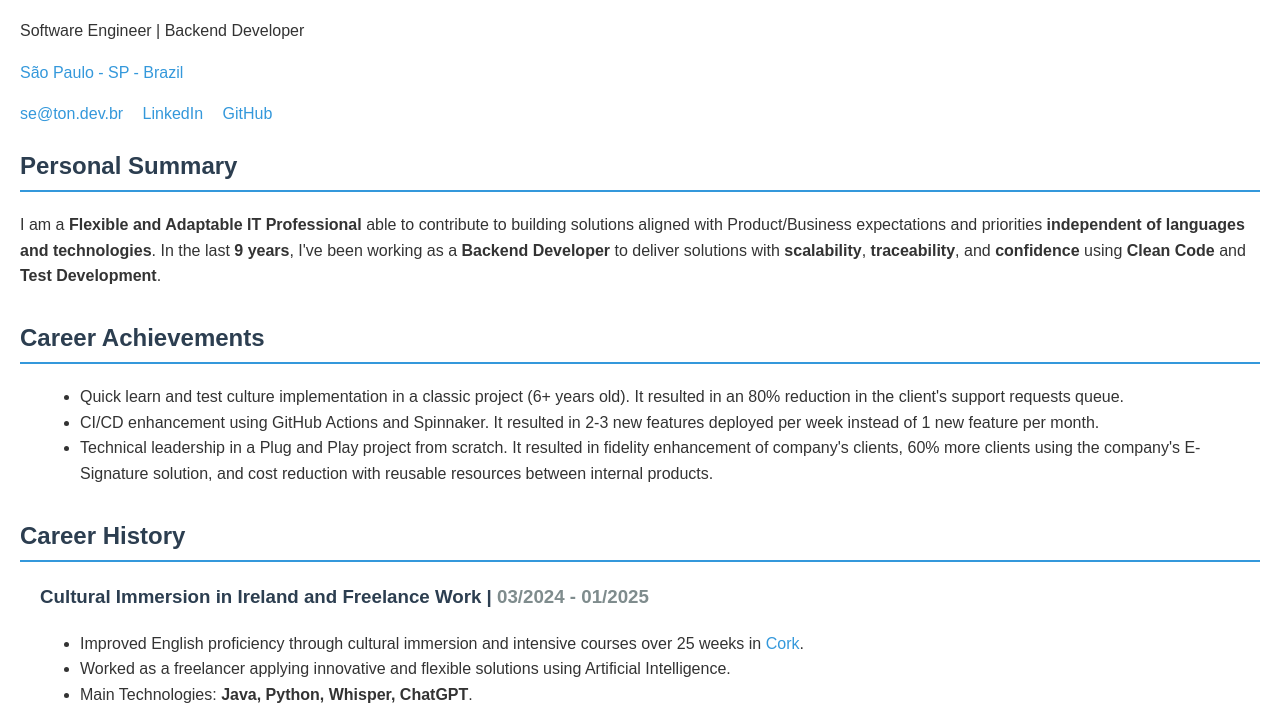
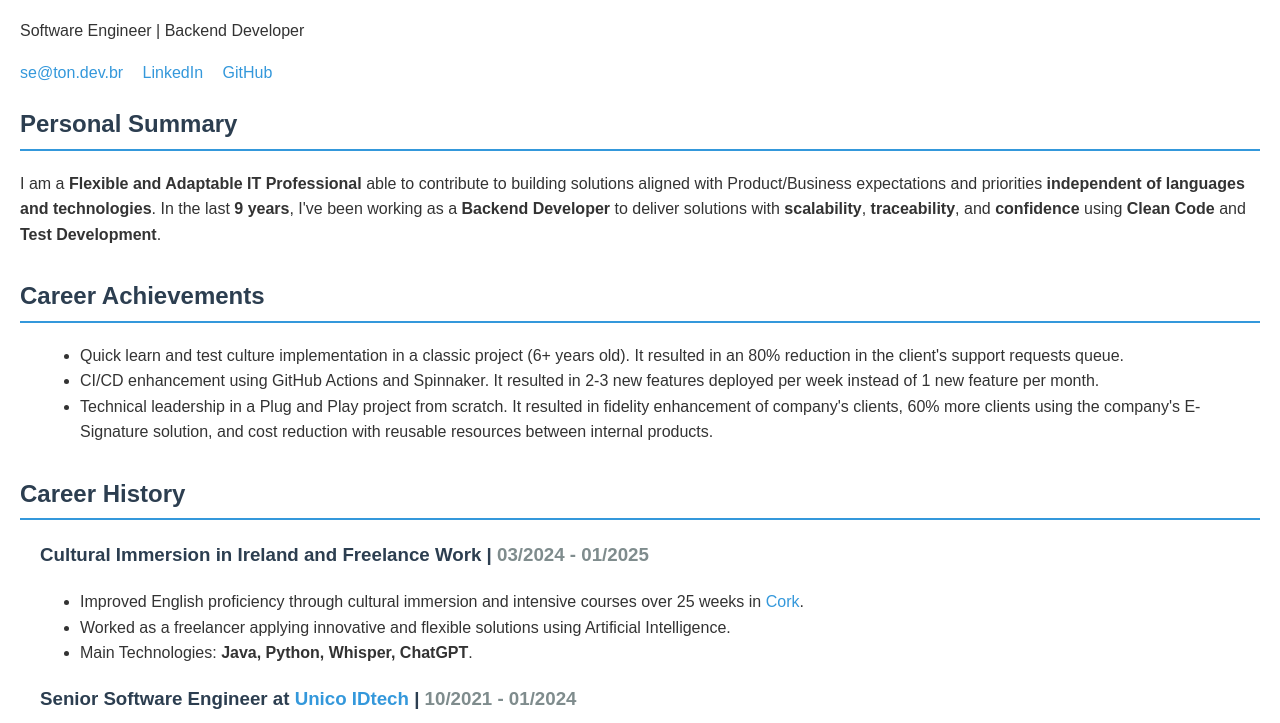
Before and after one commit to tondeverton/tondevbr.github.io, a plain HTML site: page index.html in a window 1280 px wide. Shown: the part 76-799 px from the top of the page. Drawn offline with Linux system fonts and the light colour scheme.

Commit message:
Remove line about my current location

```diff
--- a/index.html
+++ b/index.html
@@ -76,7 +76,6 @@
     <header>
         <h1>Everton Pereira</h1>
         <p>Software Engineer | Backend Developer</p>
-        <p><a href="https://maps.app.goo.gl/aAR8hApWmoCC8dfC6" target="_blank">São Paulo - SP - Brazil</a></p>
         <div class="contact-info">
             <a href="mailto:se@ton.dev.br">se@ton.dev.br</a>
             <a href="https://www.linkedin.com/in/tondeverton" target="_blank">LinkedIn</a>
```
